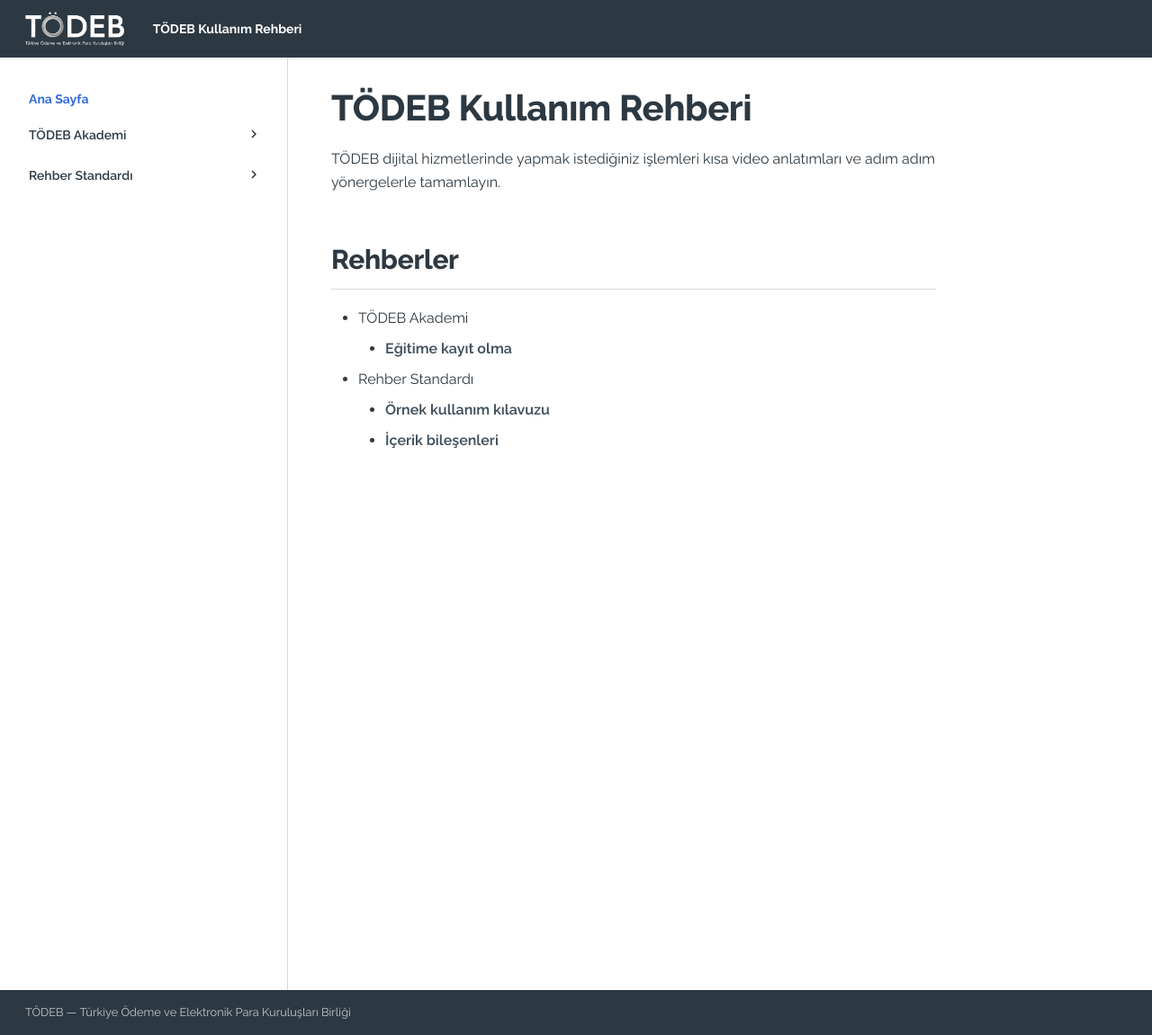
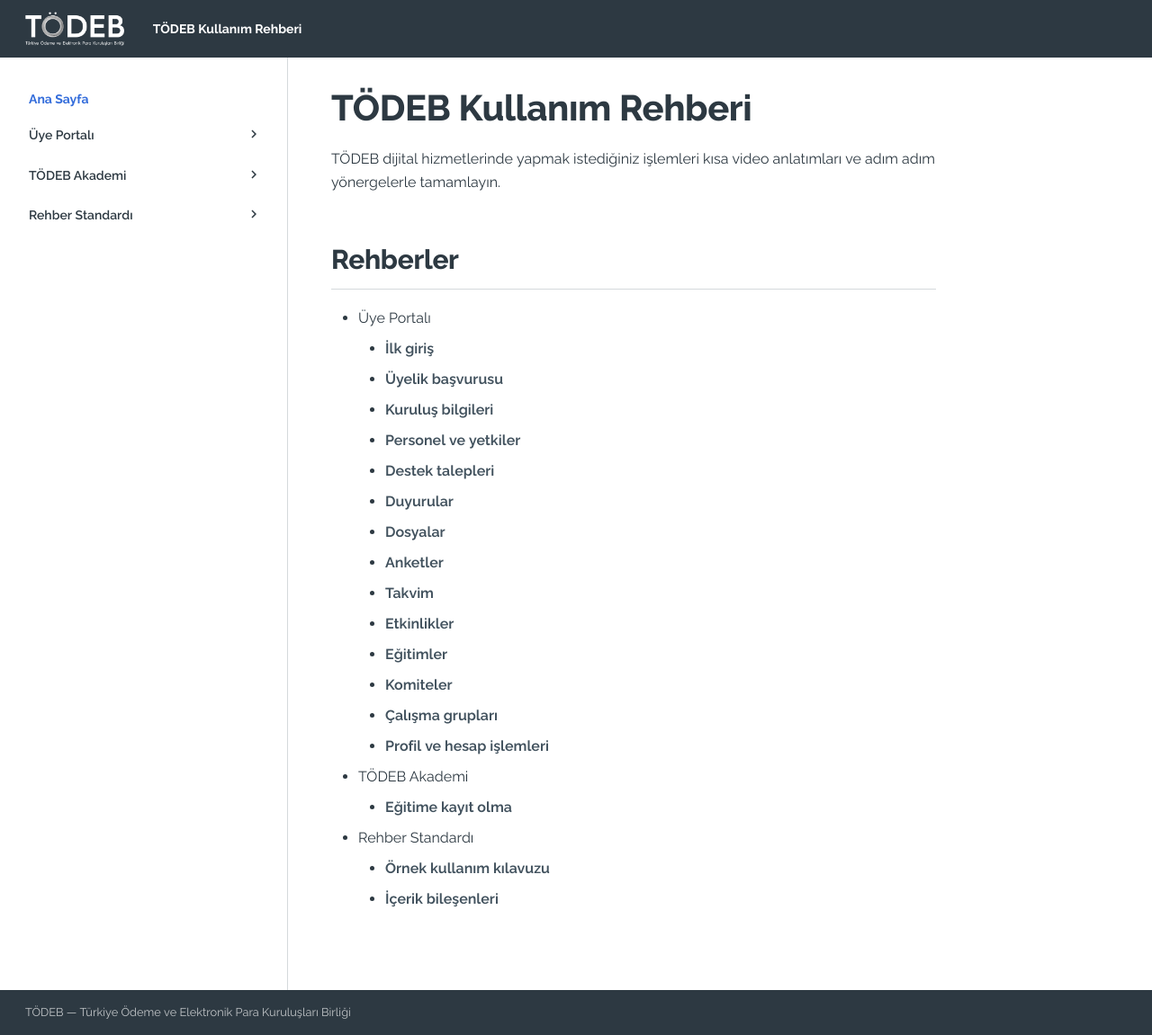
Before and after one commit to alpbayram/todeb-kullanim-rehberi, an MkDocs documentation site: the page built from docs/index.md, in a window 1280 px wide. Shown: the whole page at 90% size. Built offline with MkDocs 1.6.1 and Material for MkDocs 9.7.7, drawn with Linux system fonts in a browser that asks for light colours.

Commit message:
docs: add member portal guide structure and first application step

```diff
--- a/docs/index.md
+++ b/docs/index.md
@@ -9,6 +9,21 @@
 
 ## Rehberler
 
+- Üye Portalı
+    - [İlk giriş](uye-portali/ilk-giris.md)
+    - [Üyelik başvurusu](uye-portali/uyelik-basvurusu.md)
+    - [Kuruluş bilgileri](uye-portali/kurulus-bilgileri.md)
+    - [Personel ve yetkiler](uye-portali/personel-ve-yetkiler.md)
+    - [Destek talepleri](uye-portali/destek-talepleri.md)
+    - [Duyurular](uye-portali/duyurular.md)
+    - [Dosyalar](uye-portali/dosyalar.md)
+    - [Anketler](uye-portali/anketler.md)
+    - [Takvim](uye-portali/takvim.md)
+    - [Etkinlikler](uye-portali/etkinlikler.md)
+    - [Eğitimler](uye-portali/egitimler.md)
+    - [Komiteler](uye-portali/komiteler.md)
+    - [Çalışma grupları](uye-portali/calisma-gruplari.md)
+    - [Profil ve hesap işlemleri](uye-portali/profil-ve-hesap-islemleri.md)
 - TÖDEB Akademi
     - [Eğitime kayıt olma](akademi/egitime-kayit-olma.md)
 - Rehber Standardı
--- a/docs/stylesheets/extra.css
+++ b/docs/stylesheets/extra.css
@@ -355,6 +355,15 @@
   background: var(--todeb-primary-dark);
 }
 
+.guide-video--placeholder {
+  display: grid;
+  place-items: center;
+  padding: 1.5rem;
+  background: var(--todeb-surface-muted);
+  color: var(--todeb-primary-dark);
+  text-align: center;
+}
+
 .guide-video video {
   display: block;
   width: 100%;
--- a/mkdocs.yml
+++ b/mkdocs.yml
@@ -20,6 +20,21 @@
 
 nav:
   - Ana Sayfa: index.md
+  - Üye Portalı:
+      - İlk giriş: uye-portali/ilk-giris.md
+      - Üyelik başvurusu: uye-portali/uyelik-basvurusu.md
+      - Kuruluş bilgileri: uye-portali/kurulus-bilgileri.md
+      - Personel ve yetkiler: uye-portali/personel-ve-yetkiler.md
+      - Destek talepleri: uye-portali/destek-talepleri.md
+      - Duyurular: uye-portali/duyurular.md
+      - Dosyalar: uye-portali/dosyalar.md
+      - Anketler: uye-portali/anketler.md
+      - Takvim: uye-portali/takvim.md
+      - Etkinlikler: uye-portali/etkinlikler.md
+      - Eğitimler: uye-portali/egitimler.md
+      - Komiteler: uye-portali/komiteler.md
+      - Çalışma grupları: uye-portali/calisma-gruplari.md
+      - Profil ve hesap işlemleri: uye-portali/profil-ve-hesap-islemleri.md
   - TÖDEB Akademi:
       - Eğitime kayıt olma: akademi/egitime-kayit-olma.md
   - Rehber Standardı:
```
Also changed, not shown: docs/uye-portali/anketler.md (added, +3 -0 lines), docs/uye-portali/calisma-gruplari.md (added, +3 -0 lines), docs/uye-portali/destek-talepleri.md (added, +3 -0 lines), docs/uye-portali/dosyalar.md (added, +3 -0 lines), docs/uye-portali/duyurular.md (added, +3 -0 lines), docs/uye-portali/egitimler.md (added, +3 -0 lines), docs/uye-portali/etkinlikler.md (added, +3 -0 lines), docs/uye-portali/ilk-giris.md (added, +39 -0 lines), docs/uye-portali/komiteler.md (added, +3 -0 lines), docs/uye-portali/kurulus-bilgileri.md (added, +3 -0 lines), docs/uye-portali/personel-ve-yetkiler.md (added, +3 -0 lines), docs/uye-portali/profil-ve-hesap-islemleri.md (added, +3 -0 lines), docs/uye-portali/takvim.md (added, +3 -0 lines), docs/uye-portali/uyelik-basvurusu.md (added, +42 -0 lines), 1 other file.
